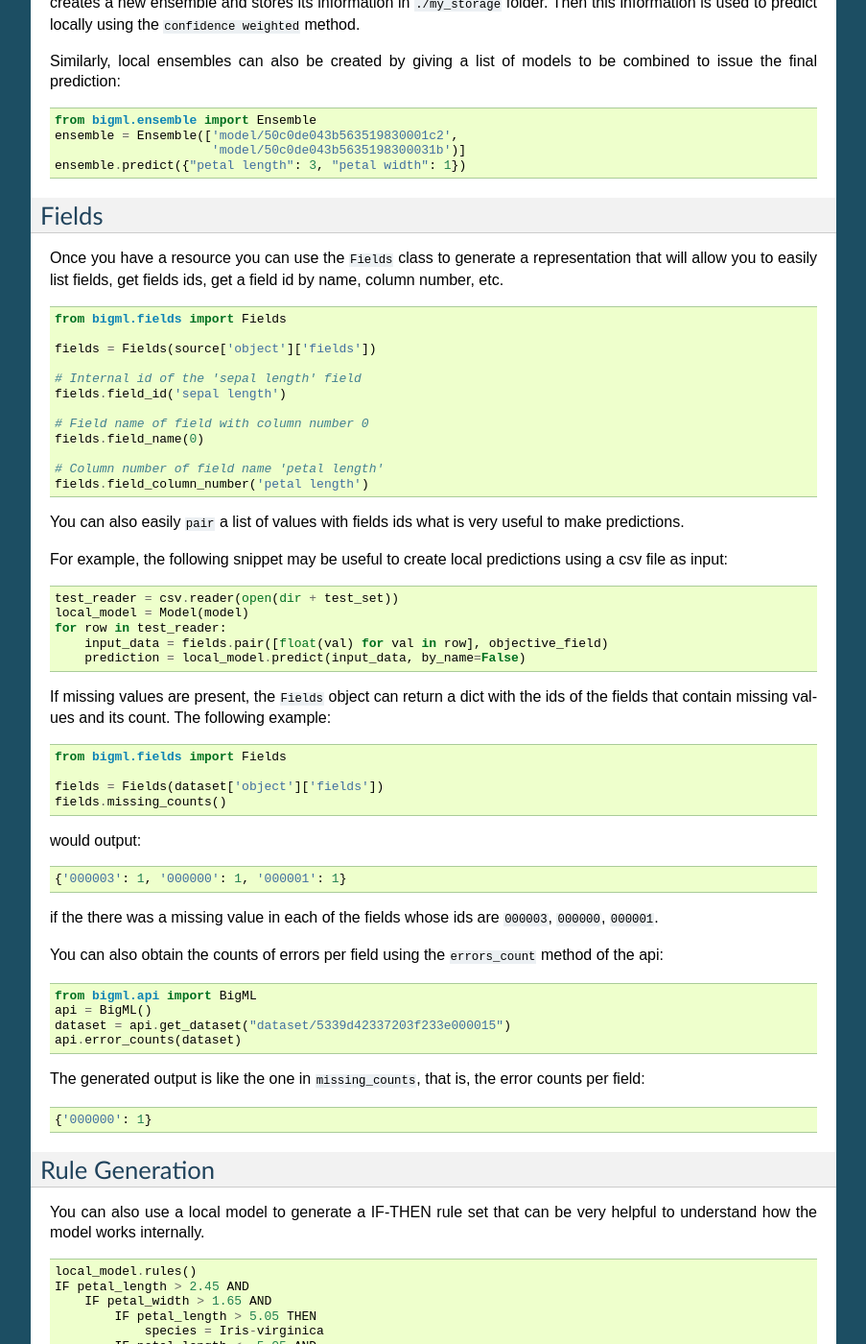
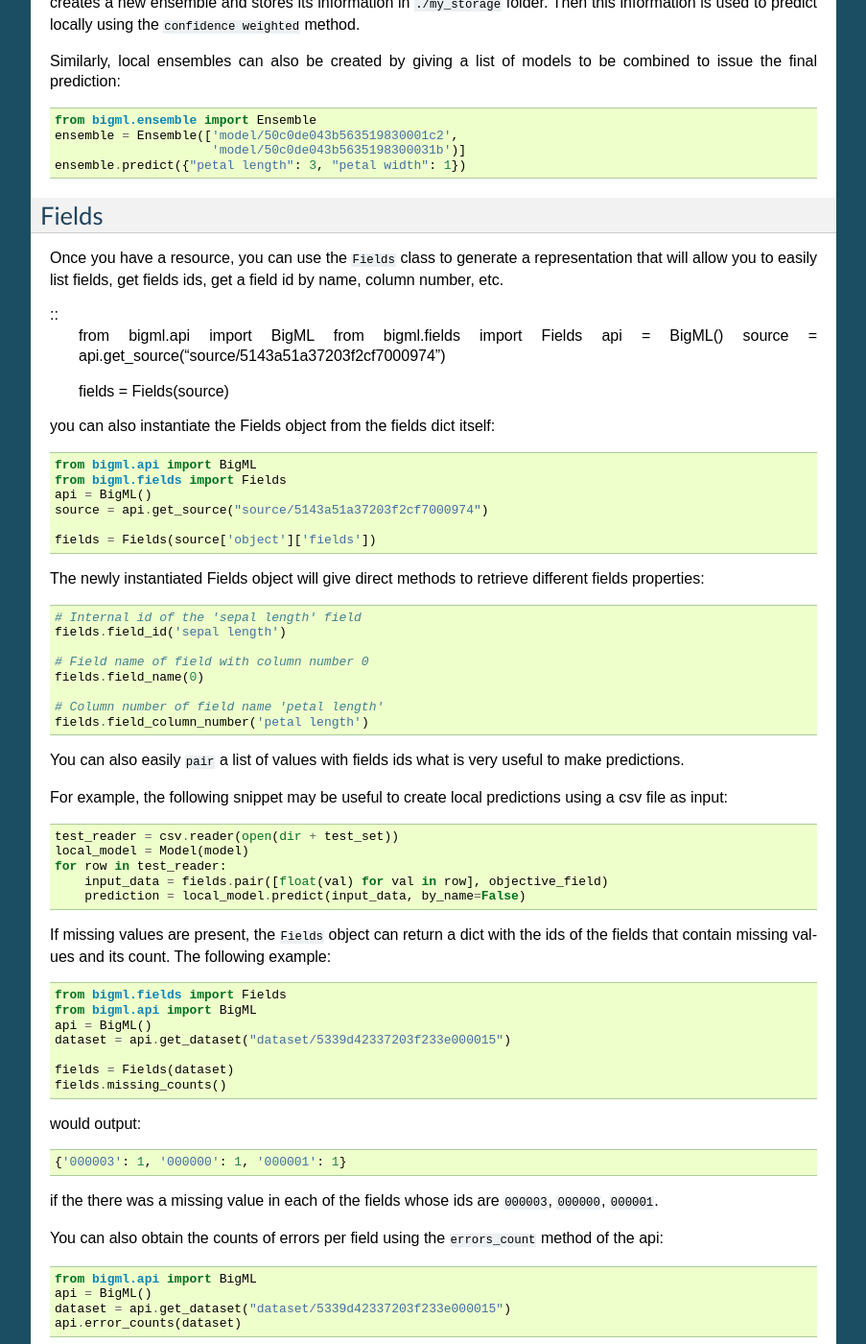
Before and after one commit to bigmlcom/python, a Sphinx documentation site: the page built from docs/index.rst, in a window 1280 px wide and 1400 px high, scrolled down 17303 px. Shown: the whole window at 96% size, without its empty margins (198-1101 px from the left). Built offline with Sphinx 7.4.7, drawn with Linux system fonts in a browser that asks for light colours.

Commit message:
Simplifying code in Fields constructor and some docs

```diff
--- a/docs/index.rst
+++ b/docs/index.rst
@@ -1108,15 +1108,29 @@ combined to issue the final prediction::
 Fields
 ------
 
-Once you have a resource you can use the ``Fields`` class to generate a
+Once you have a resource, you can use the ``Fields`` class to generate a
 representation that will allow you to easily list fields, get fields ids, get a
 field id by name, column number, etc.
 
 ::
+    from bigml.api import BigML
+    from bigml.fields import Fields
+    api = BigML()
+    source = api.get_source("source/5143a51a37203f2cf7000974")
 
+    fields = Fields(source)
+
+you can also instantiate the Fields object from the fields dict itself::
+
+    from bigml.api import BigML
     from bigml.fields import Fields
+    api = BigML()
+    source = api.get_source("source/5143a51a37203f2cf7000974")
 
     fields = Fields(source['object']['fields'])
+
+The newly instantiated Fields object will give direct methods to retrieve
+different fields properties::
 
     # Internal id of the 'sepal length' field
     fields.field_id('sepal length')
@@ -1144,8 +1158,11 @@ with the ids of the fields that contain missing values and its count. The
 following example::
 
     from bigml.fields import Fields
+    from bigml.api import BigML
+    api = BigML()
+    dataset = api.get_dataset("dataset/5339d42337203f233e000015")
 
-    fields = Fields(dataset['object']['fields'])
+    fields = Fields(dataset)
     fields.missing_counts()
 
 would output::
```
Also changed, not shown: 1 other file.
